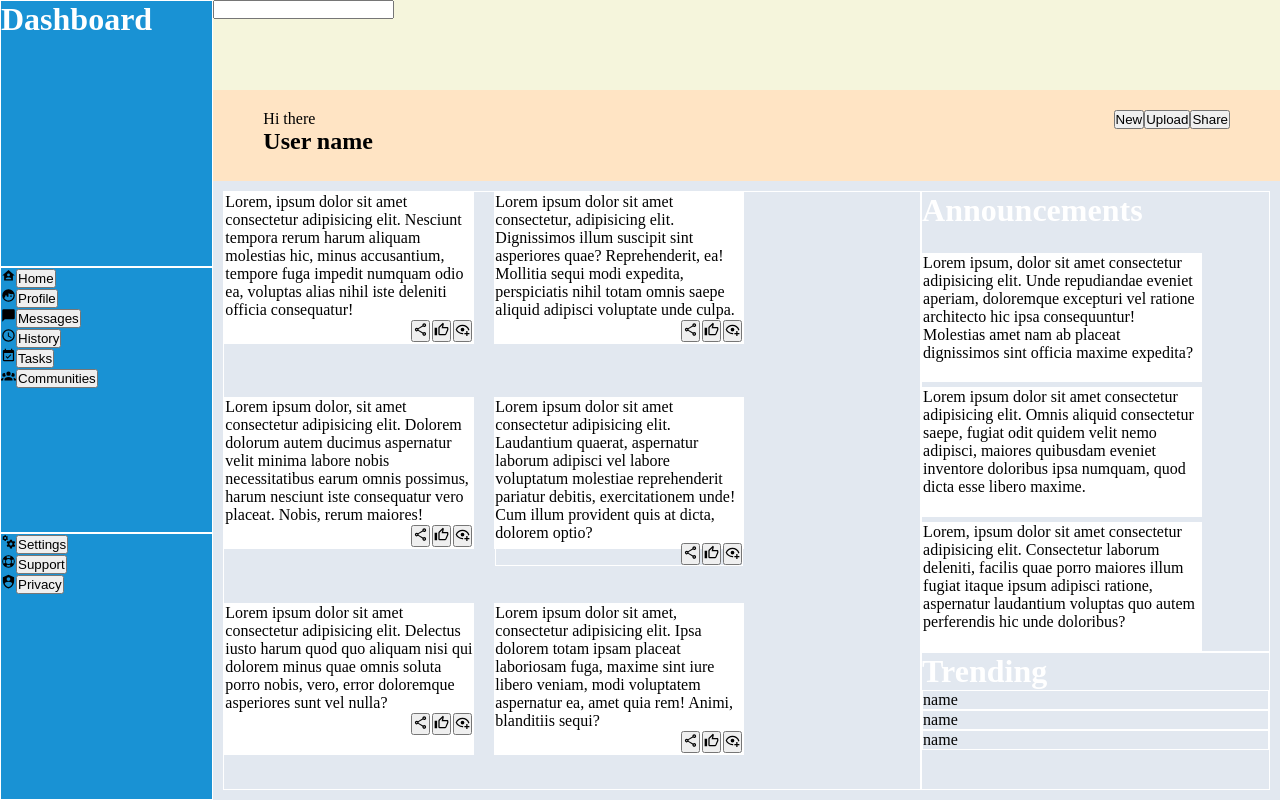
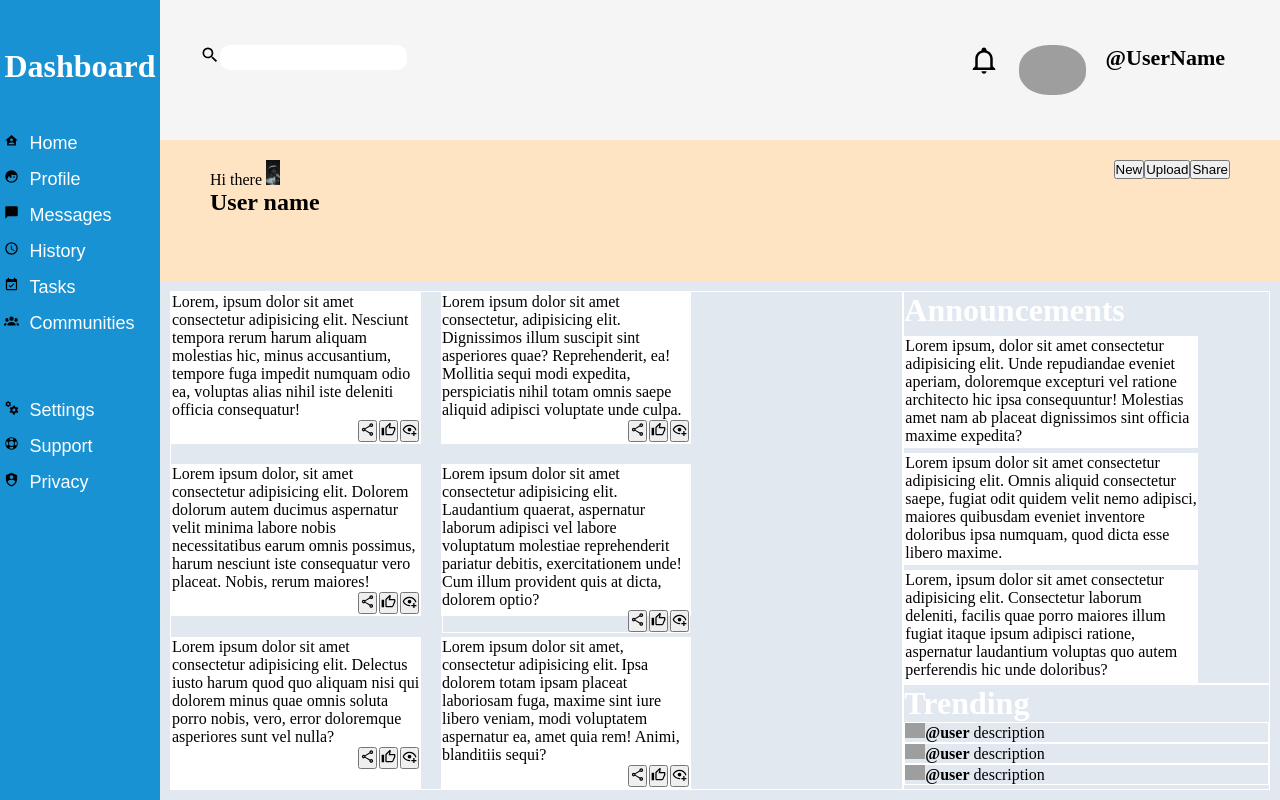
Before and after one commit to L4er70/Admin-dashboard, a plain HTML site: page index.html in a window 1280 px wide. Drawn offline with Linux system fonts and the light colour scheme; grey boxes are pictures that could not be loaded.

Commit message:
more imgs added ,working on header

```diff
--- a/index.html
+++ b/index.html
@@ -10,12 +10,14 @@
     <div class="container">
         <div class="header">
             <div class="searchBar">
-                <input type="search">
+                <div class="left"><img id="magnify" src="src/magnify.svg" alt=""><input type="search"></div>
+                <div class="right"><img id="bell" src="src/bell-outline.svg" alt=""><img id="profilePic" src="src/luigi-boccardo-F6uH7WvRwiA-unsplash.jpg" alt=""><strong>@UserName</strong></div>
+
             </div>
             <div class="profile">
                 <div class="greet">
                     <span>Hi there</span>
-                    <h2>User name</h2>
+                    <img src="src/jack-hunter-1L4E_lsIb9Q-unsplash.jpg" alt=""><h2>User name</h2>
                 </div>
 
 
@@ -33,8 +35,6 @@
         <div class="sidebar">
             <div class="dashboard">
                 <h1>Dashboard</h1>
-
-
             </div>
             <div class="menu">
                 <ul>
@@ -112,9 +112,14 @@
             </div>
             <div class="trending">
                 <h1>Trending</h1>
-                <div class="profiles">name</div>
-                <div class="profiles">name</div>
-                <div class="profiles">name</div>
+                <div class="profiles">
+                    <img src="src/aiony-haust-3TLl_97HNJo-unsplash.jpg"><strong>@user</strong>
+                    <span>description</span>
+                </div>
+                <div class="profiles"> <img src="src/andres-herrera-iOYbUXPNTCI-unsplash.jpg"><strong>@user</strong>
+                    <span>description</span></div>
+                <div class="profiles"> <img src="src/iheb-ab-OBufvGMaBaQ-unsplash.jpg"><strong>@user</strong>
+                    <span>description</span></div>
             </div>
         </div>
 
--- a/style.css
+++ b/style.css
@@ -9,13 +9,13 @@ body{
     height: 100%;
     background-color: aquamarine;
     display: grid;
-    grid-template-columns: 1fr 5fr;
+    grid-template-columns: 1fr 7fr;
 }
 .header{
     background-color: bisque;
     grid-column: 2/4;
     display: grid;
-    grid-template-rows: repeat(2,1fr);
+    grid-template-rows:1fr 1fr;
 
 }
 .body{
@@ -33,15 +33,60 @@ body{
     background-color:#1992d4;
     grid-row: 1/4;
     display: grid;
-    grid-template-rows: repeat(3,1fr);
+    grid-template-rows: 1fr 2fr 3fr;
+    justify-content: center;
+
 
 }
-.sidebar div{
-    border: 1px solid white;
+
+
+.sidebar ul{
+    display: flex;
+    flex-direction: column;
+    gap: 15px;
+
 }
 .searchBar{
-    background-color: beige;
+    padding: 30px 40px;
+    display: flex;
+    justify-content: space-between;
+    background-color: whitesmoke;
 }
+
+.searchBar img{
+    height: 30px;
+}
+.left{
+    flex: 1 1 0;
+    display: flex;
+    justify-content: flex-start;
+    align-items: flex-start;
+    padding-top: 15px;
+}
+
+.left #magnify{
+    height: 20px;
+    margin: 0;
+    padding: 0;
+
+}
+.left input{
+    border-radius: 10px;
+    border-style: none;
+    padding: 5px 5px ;
+}
+.right{
+    display: flex;
+    gap: 20px;
+    padding: 15px;
+    align-items: start;
+    font-size: 22px;
+}
+.right #profilePic{
+    height: 50px;
+    border-radius: 45%;
+}
+
 .projects{
     grid-row: 1/4;
     display: grid;
@@ -102,3 +147,30 @@ img{
     display: flex;
     gap: 2px;
 }
+.greet img{
+    height: 25px;
+
+}
+.sidebar button{
+    font-size: 18px;
+    border:none;
+    background-color: #1992d4;
+    color: white;
+
+
+}
+.sidebar li{
+    display: flex;
+    gap: 10px;
+
+}
+.dashboard{
+    display: flex;
+    align-items: center;
+}
+.menu{
+
+}
+.settings{
+
+}
```
Also changed, not shown: src/jack-hunter-1L4E_lsIb9Q-unsplash.jpg (added), src/mateo-avila-chinchilla-x_8oJhYU31k-unsplash.jpg (added), 6 other files.
